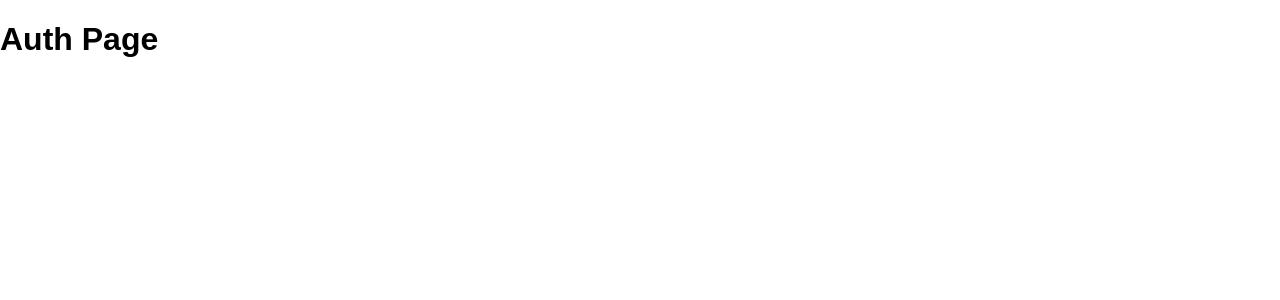
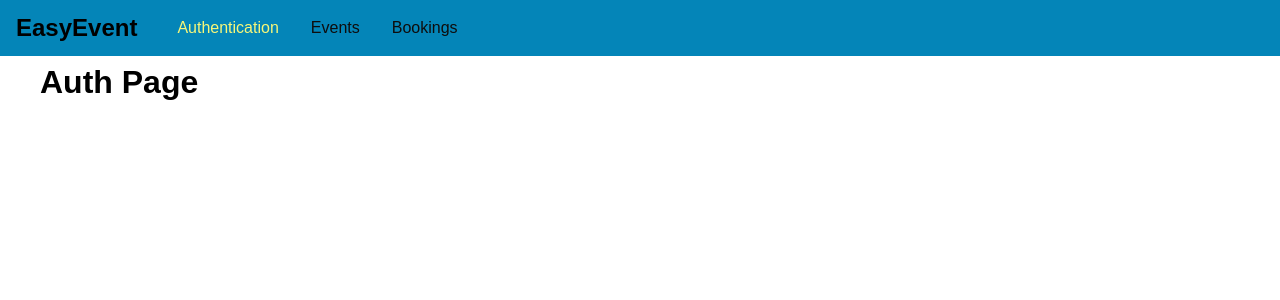
Before and after one commit to SaiChandra2896/Event-Booking-App, a React (Create React App) app in the folder frontend/: page /auth in a window 1280 px wide. Shown: the top 300 px of the page. Built offline with nearby package versions, Linux system fonts and the light colour scheme.

Commit message:
Add navbar along with css

```diff
--- a/frontend/src/App.css
+++ b/frontend/src/App.css
@@ -0,0 +1,4 @@
+.main-content{
+    margin: 4rem 2.5rem ;
+
+}
--- a/frontend/src/App.js
+++ b/frontend/src/App.js
@@ -1,5 +1,7 @@
-import React,{useState} from 'react';
+import React,{Fragment, useState} from 'react';
 import {BrowserRouter as Router, Route, Redirect, Switch} from 'react-router-dom';
+
+import Navigation from './components/Navigation/Navigation';
 
 import AuthPage from './pages/AuthPage';
 import BookingsPage from  './pages/BookingsPage';
@@ -7,15 +9,20 @@
 
 import './App.css';
 
-function App() {
+const App = () => {
   return (
     <Router>
+      <Fragment>
+        <Navigation/>
+        <main className="main-content">
           <Switch>
             <Redirect from="/" to="/auth" exact/>
             <Route path="/auth" component={AuthPage}/>
             <Route path="/events" component={EventsPage}/>
             <Route path="/bookings" component={BookingsPage}/>
           </Switch>
+        </main>
+      </Fragment>
     </Router>
   );
 }
--- /dev/null
+++ b/frontend/src/components/Navigation/Navigation.css
@@ -0,0 +1,42 @@
+.main-navigation{
+    position: fixed;
+    left: 0;
+    top: 0;
+    width: 100%;
+    height: 3.5rem;
+    background-color: rgb(4, 133, 184);
+    padding: 0 1rem;
+    display: flex;
+    align-items: center;
+}
+
+.main-navigation__logo h1{
+    margin: 0;
+    font-size: 1.5rem;
+}
+
+.main-navigation__items{
+   margin-left: 1.5rem;
+}
+
+.main-navigation__items ul {
+    display: flex;
+    list-style: none;
+    margin: 0;
+    padding: 0;
+}
+
+.main-navigation__items li{
+    margin: 0 1rem;
+}
+
+.main-navigation__items a{
+    text-decoration: none;
+    color: rgb(14, 13, 13);
+}
+
+.main-navigation__items a:hover,
+.main-navigation__items a:active,
+.main-navigation__items a.active {
+    color: rgb(247, 247, 121);
+}
--- /dev/null
+++ b/frontend/src/components/Navigation/Navigation.js
@@ -0,0 +1,35 @@
+import React from 'react';
+import {NavLink} from 'react-router-dom';
+
+import './Navigation.css';
+
+const Navigation = (props) => {
+    return (
+        <header className="main-navigation">
+           <div className="main-navigation__logo">
+               <h1>EasyEvent</h1>
+           </div>
+           <nav className="main-navigation__items">
+                <ul>
+                    <li>
+                        <NavLink to="/auth">
+                            Authentication
+                        </NavLink>
+                    </li>
+                    <li>
+                        <NavLink to="/events">
+                            Events
+                        </NavLink>
+                    </li>
+                    <li>
+                        <NavLink to="/bookings">
+                            Bookings
+                        </NavLink>
+                    </li>
+                </ul>
+           </nav>
+        </header>
+    )
+}
+
+export default Navigation;
```
Lines whose indentation alone changed are shown as unchanged.
